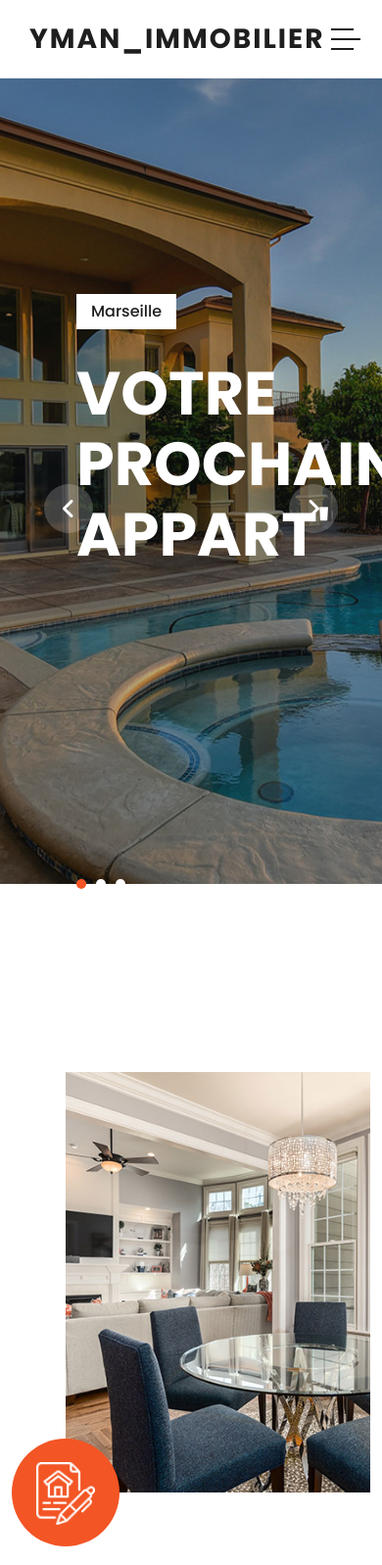
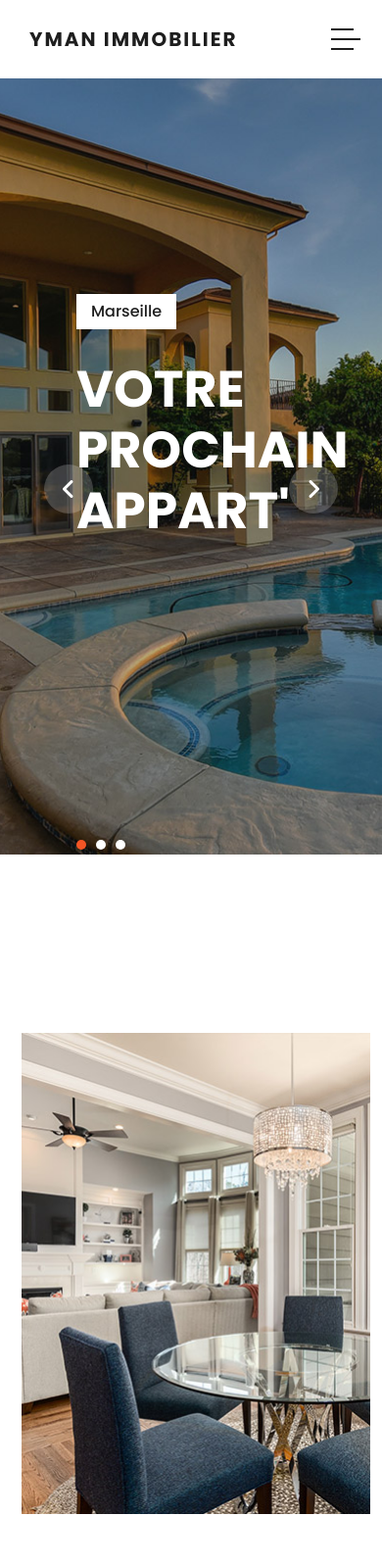
Before and after one commit to margauxhaering/immo, a plain HTML site: page index.html in a window 390 px wide. Shown: the top 1597 px of the page at 98% size. Drawn offline with nearby package versions, Linux system fonts and the light colour scheme.

Commit message:
update style and respo

```diff
--- a/assets/css/main.css
+++ b/assets/css/main.css
@@ -404,8 +404,9 @@ Header Style
 }
 
 .header-area .main-nav .logo h1 {
-  line-height: 100px;
-  font-size: 28px;
+  margin-top: 10px;
+  line-height: 40px;
+  font-size: 35px;
   text-transform: uppercase;
   color: #1e1e1e;
   font-weight: 700;
@@ -413,7 +414,7 @@ Header Style
 }
 
 .background-header .main-nav .logo h1 {
-  line-height: 80px;
+  line-height: 40px;
 }
 
 .header-area .main-nav ul.nav {
@@ -436,7 +437,7 @@ Header Style
   padding-left: 10px;
   padding-right: 10px;
   height: 100px;
-  line-height: 100px;
+  line-height: 40px;
 }
 
 .header-area .main-nav .nav li a {
@@ -1699,7 +1700,7 @@ body {
 
 @media (max-width: 767px) {
   .header-area .main-nav .logo h1 {
-    line-height: 80px !important;
+    line-height: 40px !important;
   }
   .best-deal .tabs-content .nav-link {
     font-size: 14px;
@@ -1727,7 +1728,7 @@ body {
     display: none;
   }
   .header-area .main-nav .logo h1 {
-    line-height: 100px;
+    line-height: 40px;
   }
   .background-header .main-nav .logo h1 {
     line-height: 80px;
@@ -1821,3 +1822,38 @@ body {
     margin-right: 100px;
   }
 }
+
+
+
+@media screen and (max-width: 400px){
+  .main-banner .item h2 {
+    font-size: 52px;
+    font-weight: 700;
+    line-height: 62px;
+    width: 80%;
+  }
+
+  .header-area .main-nav .logo h1 {
+    margin-top: 20px;
+    line-height: 10px;
+    font-size: 20px;
+  }
+
+  .featured .left-image img {
+    padding-left: 10px;
+  }
+
+  .featured .left-image a {
+    display: inline-block;
+    width: 0px;
+    height: 0px;
+    line-height: 0px;
+    background-color: #f35525;
+    border-radius: 50%;
+    text-align: center;
+    position: absolute;
+    left: 0;
+    bottom: -55px;
+  }
+
+}
--- a/index.html
+++ b/index.html
@@ -64,12 +64,9 @@
         <div class="row">
             <div class="col-12">
                 <nav class="main-nav">
-                    <!-- ***** Logo Start ***** -->
                     <a href="index.html" class="logo">
-                        <h1>Yman_immobilier</h1>
+                        <h1>Yman immobilier</h1>
                     </a>
-                    <!-- ***** Logo End ***** -->
-                    <!-- ***** Menu Start ***** -->
                     <ul class="nav">
                       <li><a href="index.html" class="active">Accueil</a></li>
                       <li><a href="properties.html">Propriétés</a></li>
```
Also changed, not shown: contact.html (+1 -1 lines), properties.html (+1 -1 lines), property-details.html (+1 -1 lines).
